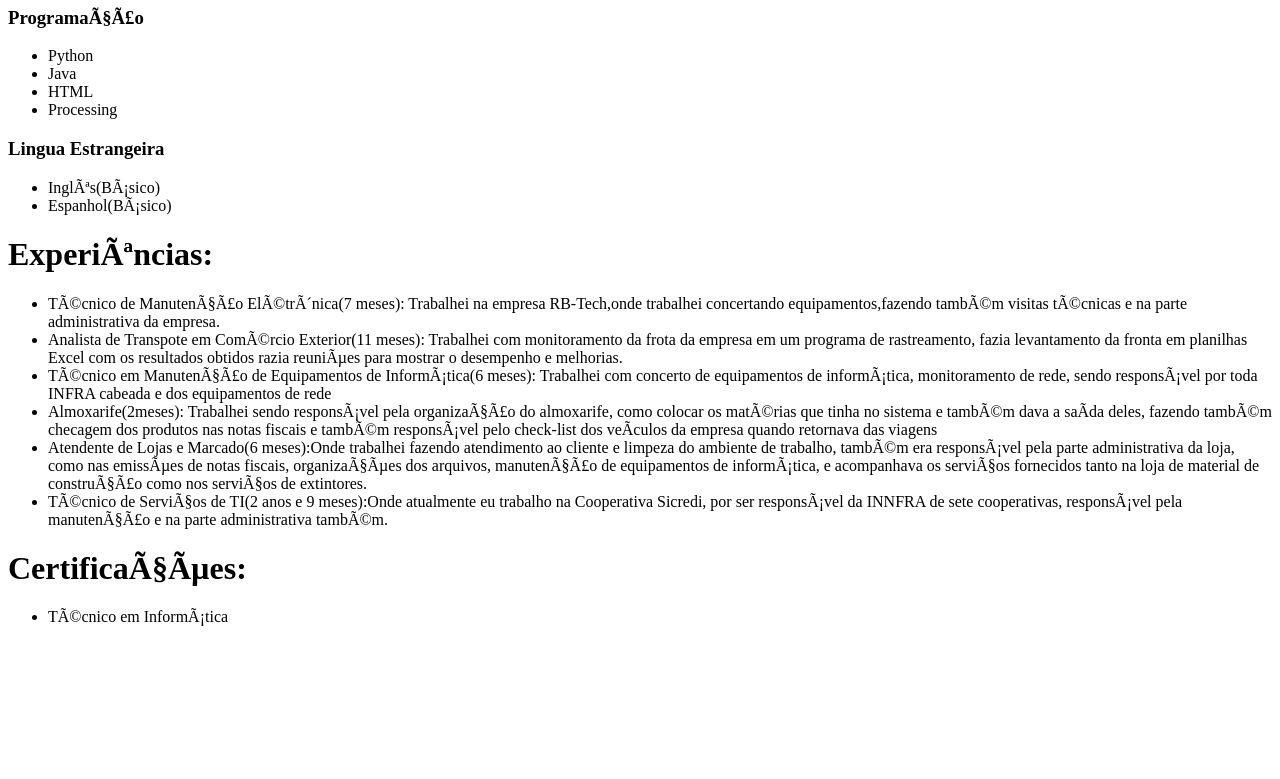
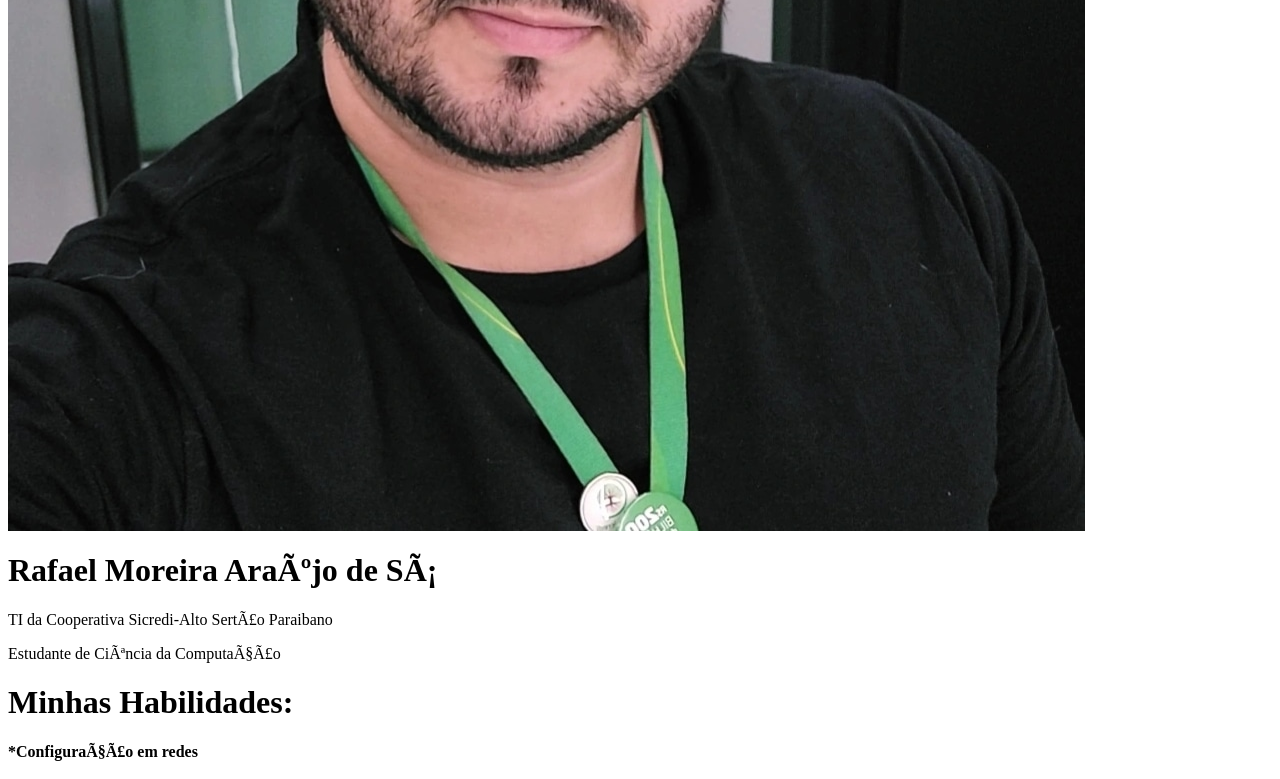
Before and after one commit to RafaelDeSaa/FC_Interacao_Humano_Computador, a plain HTML site: page AV1_1/AT_1/Meu_Curriculo.html in a window 1280 px wide. Shown: the part 652-1431 px from the top of the page. Before the commit the page ends 1294 px from the top, so only its background shows below. Drawn offline with Linux system fonts and the light colour scheme.

Commit message:
first commit

```diff
--- a/AV1_1/AT_1/Meu_Curriculo.html
+++ b/AV1_1/AT_1/Meu_Curriculo.html
@@ -12,7 +12,7 @@
 <body>
     <div class="container">
         <div class="perfil">
-            <img src="imagem/pfp.jpeg" alt="Foto de perfil">
+            <img src="Foto_de_perfil.jpg" alt="Foto de perfil">
             <h1> Rafael Moreira Araújo de Sá</h1>
             <p>TI da Cooperativa Sicredi-Alto Sertão Paraibano</p>
             <p>Estudante de Ciência da Computação</p>
```
Also changed, not shown: AV1_1/AT_1/Foto_de_perfil.jpg (added), 1 other file.
